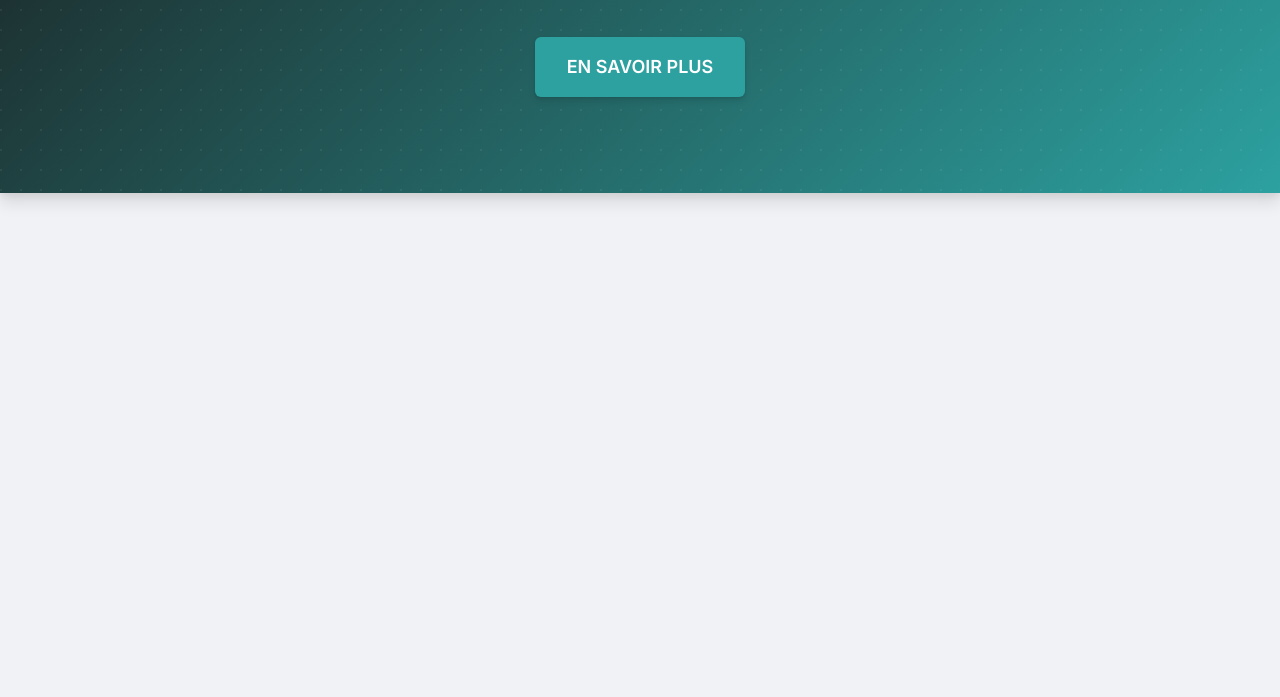
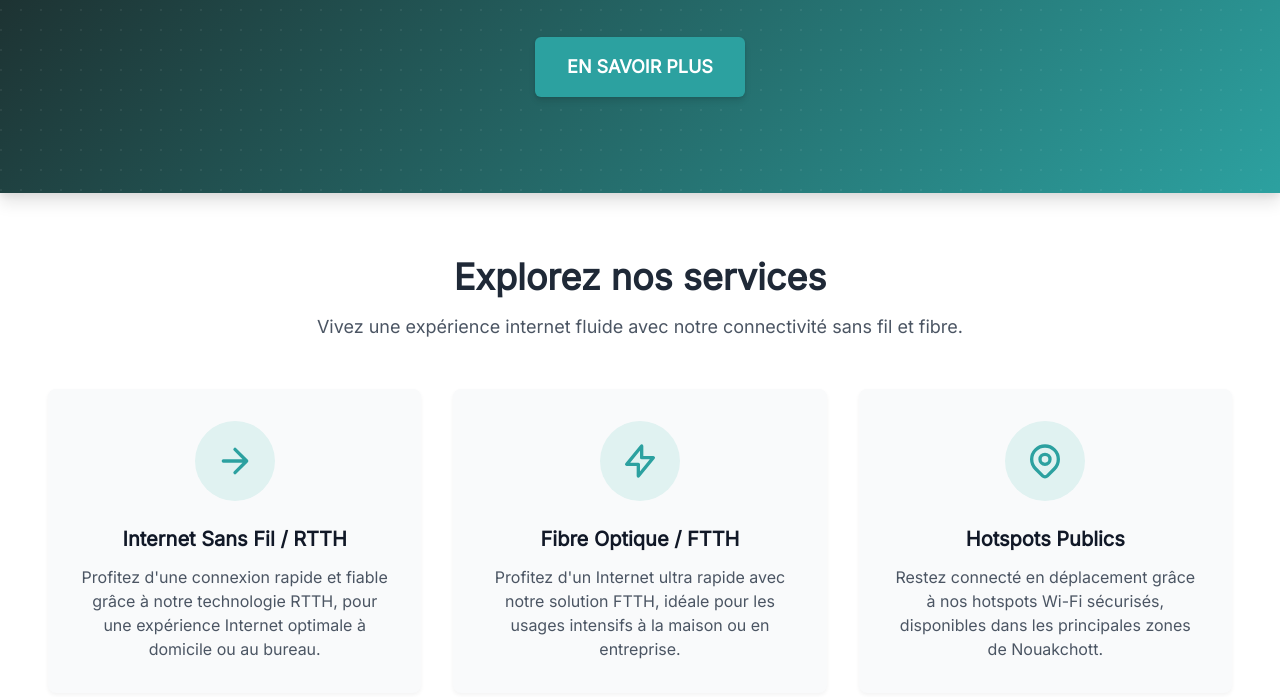
Before and after one commit to softmax-ship-it/softmax-ship-it.github.io, a plain HTML site: page index.html in a window 1280 px wide. Shown: the part 473-1170 px from the top of the page. Before the commit the page ends 800 px from the top, so only its background shows below. Drawn offline with nearby package versions, Linux system fonts and the light colour scheme.

Commit message:
Made services section full-width with white background and no rounded corners/shadow

```diff
--- a/index.html
+++ b/index.html
@@ -7,7 +7,7 @@
     <!-- Tailwind CSS CDN for easy styling -->
     <script src="https://cdn.tailwindcss.com"></script>
     <!-- Google Font: Inter for modern typography -->
-    <link href="https://fonts.googleapis.com/css2?family=Inter:wght@400;600;700;800&display=swap" rel="stylesheet">
+    <link href="https://fonts.googleapis.com/css2?family=Inter:wght==400;600;700;800&display=swap" rel="stylesheet">
     <style>
         /* Apply Inter font to the entire body */
         body {
@@ -145,6 +145,46 @@
                 min-height: 300px;
             }
         }
+
+        /* Services section specific styles - now full width */
+        .services-section {
+            background-color: #FFFFFF; /* White background for the section */
+            /* Removed border-radius, box-shadow, margin-top, margin-bottom */
+            /* Removed max-width, margin-left, margin-right */
+            padding-top: 4rem; /* py-16 */
+            padding-bottom: 4rem; /* py-16 */
+        }
+
+        .service-card {
+            background-color: #f9fafb; /* Light gray background for cards */
+            border-radius: 0.5rem; /* rounded-md */
+            padding: 2rem; /* p-8 */
+            text-align: center;
+            box-shadow: 0 2px 4px rgba(0, 0, 0, 0.05); /* Subtle shadow for cards */
+            transition: transform 0.3s ease, box-shadow 0.3s ease;
+        }
+
+        .service-card:hover {
+            transform: translateY(-5px);
+            box-shadow: 0 6px 12px rgba(0, 0, 0, 0.1);
+        }
+
+        .service-icon-wrapper {
+            background-color: #E0F2F1; /* Light teal background for icon circle */
+            border-radius: 50%;
+            width: 80px;
+            height: 80px;
+            display: flex;
+            align-items: center;
+            justify-content: center;
+            margin: 0 auto 1.5rem auto; /* Center and add bottom margin */
+        }
+
+        .service-icon {
+            color: #2CA1A0; /* Teal/Turquoise for icon color */
+            width: 40px;
+            height: 40px;
+        }
     </style>
 </head>
 <body class="antialiased">
@@ -221,6 +261,57 @@
         </div>
     </section>
 
+    <!-- New: Explore Our Services Section -->
+    <section class="services-section">
+        <div class="custom-page-container">
+            <div class="text-center mb-12">
+                <h2 class="text-3xl md:text-4xl font-extrabold text-gray-800 mb-4">
+                    Explorez nos services
+                </h2>
+                <p class="text-lg text-gray-600 max-w-3xl mx-auto">
+                    Vivez une expérience internet fluide avec notre connectivité sans fil et fibre.
+                </p>
+            </div>
+            <div class="grid grid-cols-1 md:grid-cols-3 gap-8">
+                <!-- Service Card 1: Wireless RTTH -->
+                <div class="service-card">
+                    <div class="service-icon-wrapper">
+                        <!-- Wi-Fi Icon -->
+                        <svg class="service-icon" fill="none" stroke="currentColor" viewBox="0 0 24 24" xmlns="http://www.w3.org/2000/svg"><path stroke-linecap="round" stroke-linejoin="round" stroke-width="2" d="M5 12h14M12 5l7 7-7 7"></path></svg>
+                    </div>
+                    <h3 class="text-xl font-semibold text-gray-900 mb-3">Internet Sans Fil / RTTH</h3>
+                    <p class="text-gray-600">
+                        Profitez d'une connexion rapide et fiable grâce à notre technologie RTTH, pour une expérience Internet optimale à domicile ou au bureau.
+                    </p>
+                </div>
+
+                <!-- Service Card 2: Fiber Optique / FTTH -->
+                <div class="service-card">
+                    <div class="service-icon-wrapper">
+                        <!-- Fiber Optic Icon (simplified) -->
+                        <svg class="service-icon" fill="none" stroke="currentColor" viewBox="0 0 24 24" xmlns="http://www.w3.org/2000/svg"><path stroke-linecap="round" stroke-linejoin="round" stroke-width="2" d="M13 10V3L4 14h7v7l9-11h-7z"></path></svg>
+                    </div>
+                    <h3 class="text-xl font-semibold text-gray-900 mb-3">Fibre Optique / FTTH</h3>
+                    <p class="text-gray-600">
+                        Profitez d'un Internet ultra rapide avec notre solution FTTH, idéale pour les usages intensifs à la maison ou en entreprise.
+                    </p>
+                </div>
+
+                <!-- Service Card 3: Hotspots Publics -->
+                <div class="service-card">
+                    <div class="service-icon-wrapper">
+                        <!-- Hotspot/Location Icon (simplified) -->
+                        <svg class="service-icon" fill="none" stroke="currentColor" viewBox="0 0 24 24" xmlns="http://www.w3.org/2000/svg"><path stroke-linecap="round" stroke-linejoin="round" stroke-width="2" d="M17.657 16.657L13.414 20.9a1.998 1.998 0 01-2.828 0L6.343 16.657a8 8 0 1111.314 0z"></path><path stroke-linecap="round" stroke-linejoin="round" stroke-width="2" d="M15 11a3 3 0 11-6 0 3 3 0 016 0z"></path></svg>
+                    </div>
+                    <h3 class="text-xl font-semibold text-gray-900 mb-3">Hotspots Publics</h3>
+                    <p class="text-gray-600">
+                        Restez connecté en déplacement grâce à nos hotspots Wi-Fi sécurisés, disponibles dans les principales zones de Nouakchott.
+                    </p>
+                </div>
+            </div>
+        </div>
+    </section>
+
     <!-- JavaScript for active navigation link highlighting and mobile menu toggle -->
     <script>
         document.addEventListener('DOMContentLoaded', () => {
```
